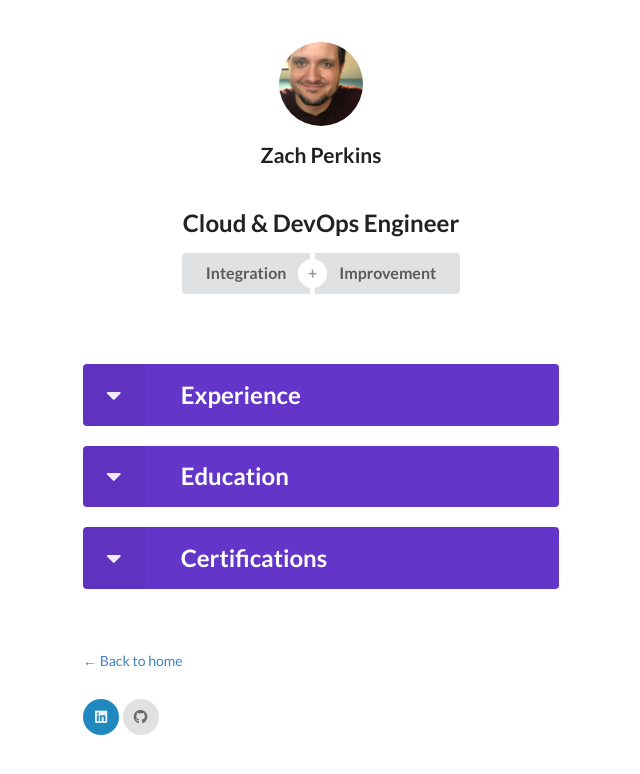
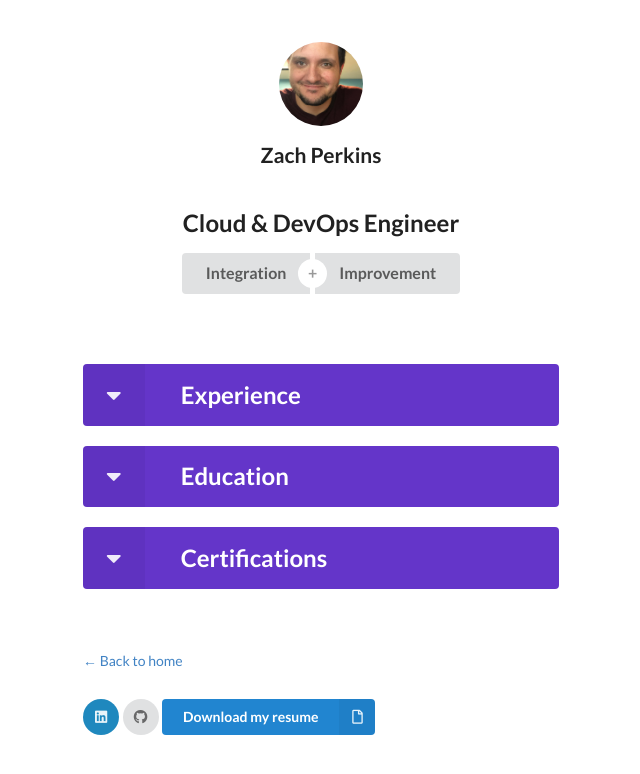
Before and after one commit to partofaplan/lab-nodejs-app, a Next.js app: page /posts/portfolio in a window 1280 px wide. Shown: the top 774 px of the page, without its empty margins (319-959 px from the left). Built offline with nearby package versions, Linux system fonts and the light colour scheme.

Commit message:
Added resume button

```diff
--- a/components/layout.js
+++ b/components/layout.js
@@ -75,6 +75,9 @@ export default function Layout({ children, home }) {
             <a href="https://github.com/partofaplan" target="_blank">
               <button class="ui github circular icon button"><i aria-hidden="true" class="github icon"></i></button>
             </a>
+            <a href="/documents/resume.pdf" target="_blank">
+              <button class="ui icon right labeled blue button">Download my resume<i aria-hidden="true" class="file outline icon"></i></button>
+            </a>
         </footer>
       )}
     </div>
```
Also changed, not shown: 2 other files (tests, documents, lock files or other folders).
